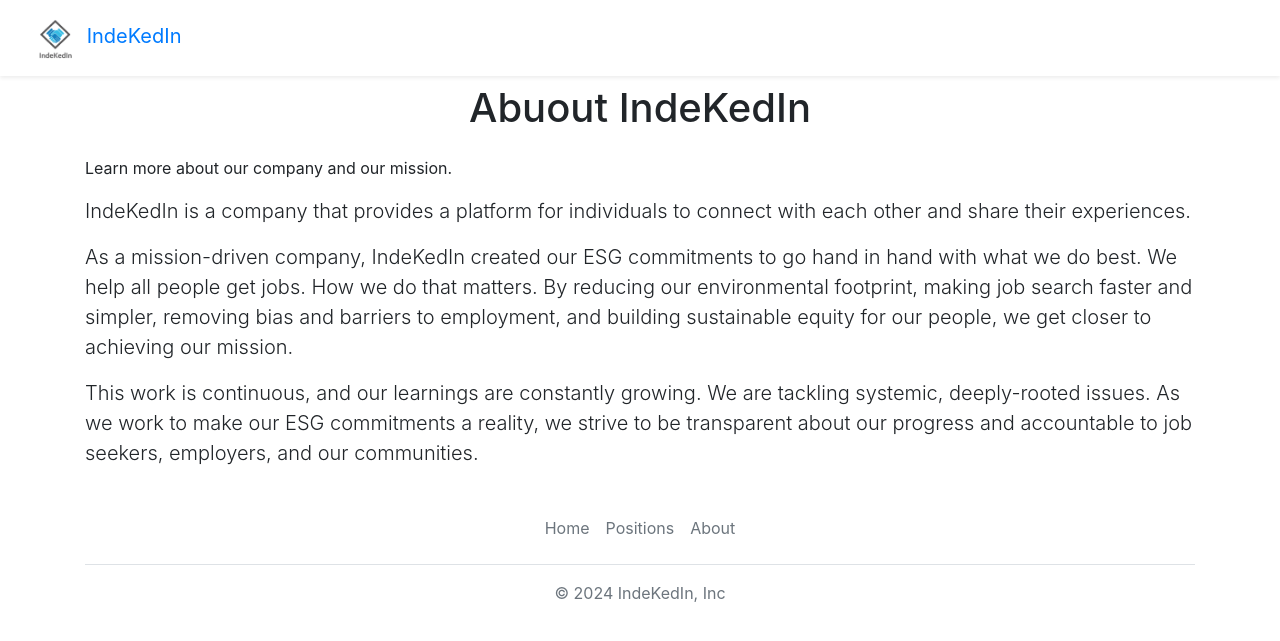
After one commit to samuelRodriguezA/IndeKedIn_Careers_WebSite_v2, a Flask app: page /about in a window 1280 px wide. The commit adds this page. Shown: the top 641 px of the page. Run offline with Flask 3, Linux system fonts and the light colour scheme; some libraries are stand-ins or nearby versions.

Commit message:
Footer Fixed

```diff
--- a/app.py
+++ b/app.py
@@ -16,7 +16,14 @@ def hello_indekedin():
 def list_jobs():
     jobs = load_jobs_from_db()
     return jsonify(jobs)
-
+@app.route("/positions")
+def show_positions():
+    jobs = load_jobs_from_db()
+    return render_template('positions.html',
+                          jobs=jobs)
+@app.route("/about")
+def show_about():
+    return render_template('about.html')
 @app.route("/job/<id>")
 def show_job(id):
     job = load_job_from_db(id)
--- /dev/null
+++ b/templates/about.html
@@ -0,0 +1,26 @@
+<!DOCTYPE html>
+<html>
+<head>
+  {% include 'bootstrap.html' %}
+  <title>About IndeKedIn</title>
+</head>
+<body>
+  {% include 'nav.html' %}
+  <div class='container'>
+  <h1 class='text-center mt-2 mb-4'>
+    Abuout IndeKedIn
+  </h1>
+  <p>Learn more about our company and our mission.</p>
+    <p class='lead'>
+      IndeKedIn is a company that provides a platform for individuals to connect with each other and share their experiences.
+      </p>
+      <p class='lead'>
+      As a mission-driven company, IndeKedIn created our ESG commitments to go hand in hand with what we do best. We help all people get jobs. How we do that matters. By reducing our environmental footprint, making job search faster and simpler, removing bias and barriers to employment, and building sustainable equity for our people, we get closer to achieving our mission.
+        </p>
+        <p class='lead'>
+      This work is continuous, and our learnings are constantly growing. We are tackling systemic, deeply-rooted issues. As we work to make our ESG commitments a reality, we strive to be transparent about our progress and accountable to job seekers, employers, and our communities.
+    </p>
+  </div>
+  {% include 'footer.html' %}
+</body>
+</html>
--- a/templates/footer.html
+++ b/templates/footer.html
@@ -1,11 +1,10 @@
 <div class="container">
   <footer class="py-3 my-4">
     <ul class="nav justify-content-center border-bottom pb-3 mb-3">
-      <li class="nav-item"><a  target="_blank" href="https://indekedin.onrender.com" class="nav-link px-2 text-muted">Home</a></li>
-      <li class="nav-item"><a  target="_blank" href="https://indekedin.onrender.com/learn" class="nav-link px-2 text-muted">positions</a></li>
+      <li class="nav-item"><a  target="_blank" href="https://indekedinv2.onrender.com" class="nav-link px-2 text-muted">Home</a></li>
+      <li class="nav-item"><a  target="_blank" href="https://indekedinv2.onrender.com/positions" class="nav-link px-2 text-muted">Positions</a></li>
 
-      <li class="nav-item"><a target="_blank" href="https://indekedin.onrender.com/events" class="nav-link px-2 text-muted">Events</a></li>
-      <li class="nav-item"><a  target="_blank" href="https://indekedin.onrender.com/about" class="nav-link px-2 text-muted">About</a></li>
+      <li class="nav-item"><a  target="_blank" href="https://indekedinv2.onrender.com/about" class="nav-link px-2 text-muted">About</a></li>
     </ul>
     <p class="text-center text-muted">&copy; 2024 IndeKedIn, Inc</p>
   </footer>
```
Also changed, not shown: templates/positions.html (added, +24 -0 lines).
